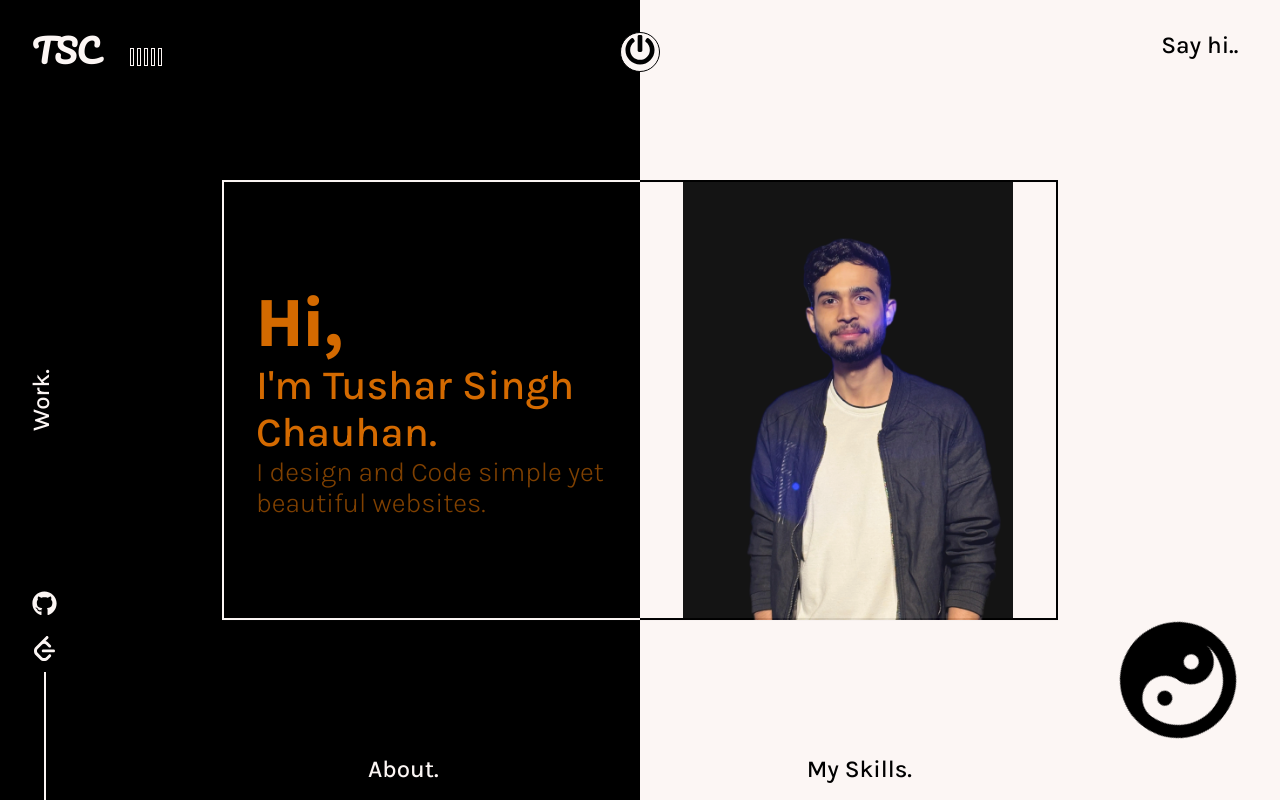
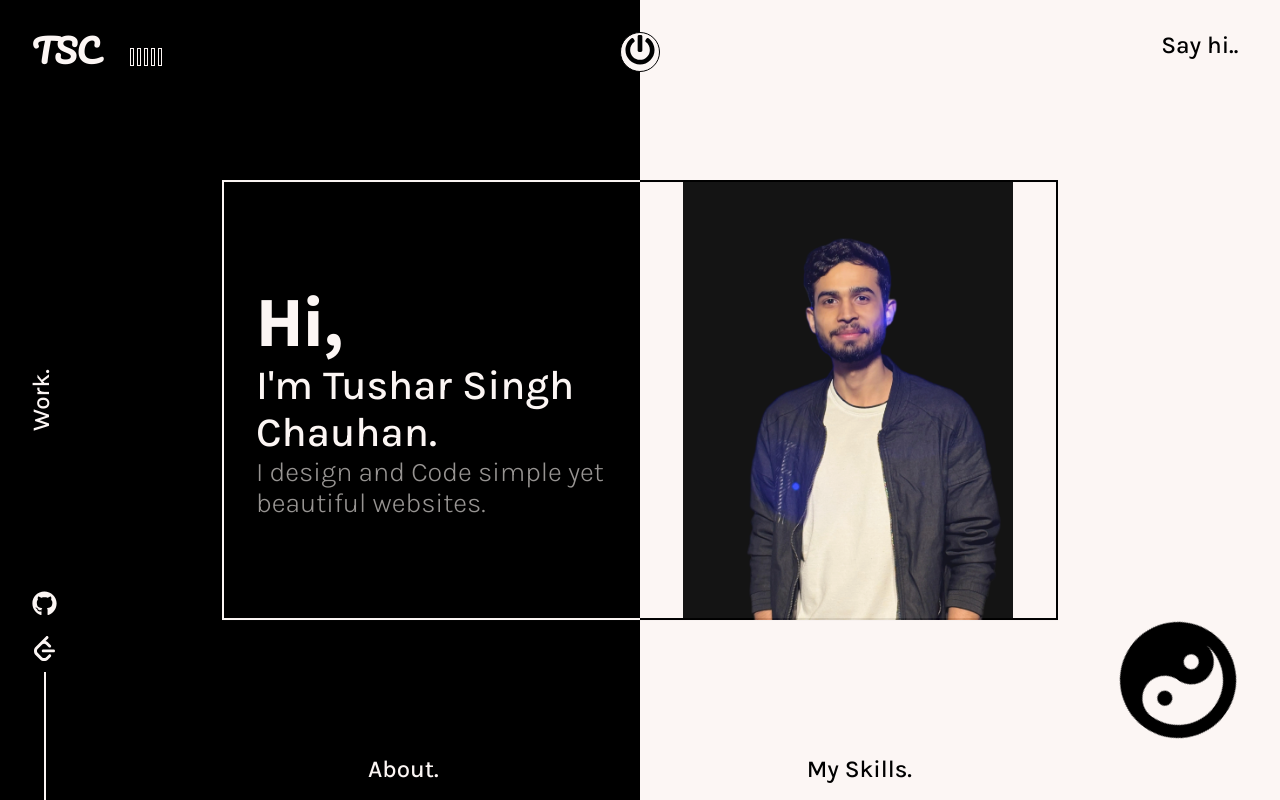
Before and after one commit to TusharxSingh/portfolio, a React (Create React App) app: page / in a window 1280 px wide. Both pictures are taken after a click on the button "click here". Built offline with nearby package versions, Linux system fonts and the light colour scheme.

Commit message:
Intro page text changed

```diff
--- a/src/components/Intro.js
+++ b/src/components/Intro.js
@@ -53,7 +53,7 @@ const SubBox = styled.div`
 
 const Text = styled.div`
   font-size: calc(1em + 1.5vw);
-  color: #D46A00;
+  color: ${props => props.theme.body};
   padding: 2rem;
   cursor: pointer;
   display: flex;
@@ -61,7 +61,7 @@ const Text = styled.div`
   justify-content: space-evenly;
 
   & > *:last-child {
-    color: rgba(212, 106, 0, 0.6); /* Slight transparency */
+    color: ${props => `rgba(${props.theme.bodyRgba},0.6)`};
     font-size: calc(0.5rem + 1.5vw);
     font-weight: 300;
   }
```
